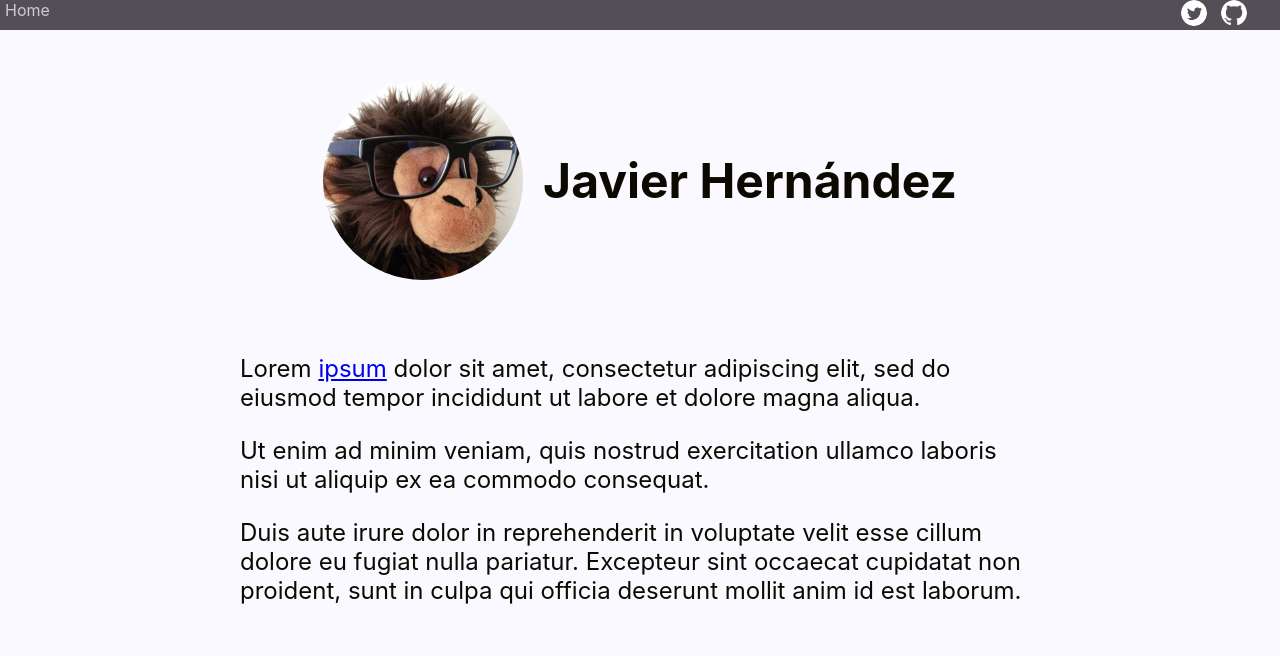
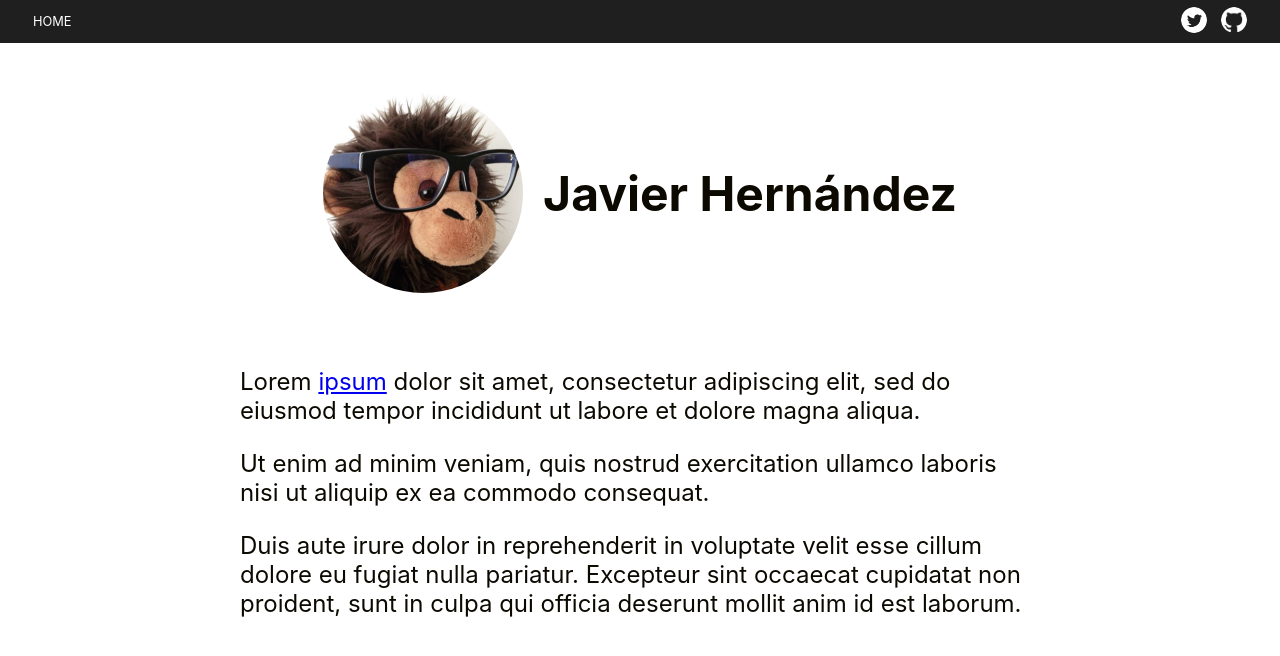
Before and after one commit to jaherhi/jaherhi.github.io, a Jekyll site: the page built from index.md, in a window 1280 px wide. Shown: the top 656 px of the page. Built offline with Jekyll 4.4.1, drawn with Linux system fonts in a browser that asks for light colours.

Commit message:
Change colors and layout for header

```diff
--- a/_includes/header.html
+++ b/_includes/header.html
@@ -1,7 +1,7 @@
 <header class="site-header" role="navigation">
 
     <div class="navigation">
-      <a class="site-link" href="{{ "/" | relative_url }}">Home</a>
+      <a class="site-link" href="{{ "/" | relative_url }}">HOME</a>
     </div>
 
     <div class="links">
--- a/_sass/theme.scss
+++ b/_sass/theme.scss
@@ -4,16 +4,16 @@
 $content-width: 800px !default;
 
 // Colors
-$ghost-white: #f9f9ff;
-$dark-ghost-white: #ccccd1;
+$ghost-white: #ffffff;
+$dark-ghost-white: #d1d0d2;
 
-$dinosaur-grey: #544f56;
+$raisin-black: #201f1f;
 
 $smoky-black: #0c0a00;
 
 // Background colors
 $background-color: $ghost-white;
-$header-color: $dinosaur-grey;
+$header-color: $raisin-black;
 
 // Text colors
 $header-link-color: $ghost-white;
@@ -22,6 +22,7 @@ $header-link-color-hover: $dark-ghost-white;
 $content-color: $smoky-black;
 
 // Font sizes
+$header-navigation-font-size: 0.8rem;
 $title-font-size: 3rem;
 $title-font-size-step: 0.2rem;
 $content-font-size: 1.5rem;
--- a/_sass/theme/_base.scss
+++ b/_sass/theme/_base.scss
@@ -18,6 +18,10 @@ body {
   a:hover {
     color: $header-link-color-hover;
   }
+}
+
+.navigation {
+  font-size: $header-navigation-font-size;
 }
 
 p {
--- a/_sass/theme/_layout.scss
+++ b/_sass/theme/_layout.scss
@@ -8,6 +8,11 @@
 
   .navigation {
     justify-content: flex-start;
+    align-self: center;
+    padding-top: 14px;
+    padding-bottom: 14px;
+    padding-left: 28px;
+    padding-right: 28px;
 
     .site-link {
       padding: 5px;
```
